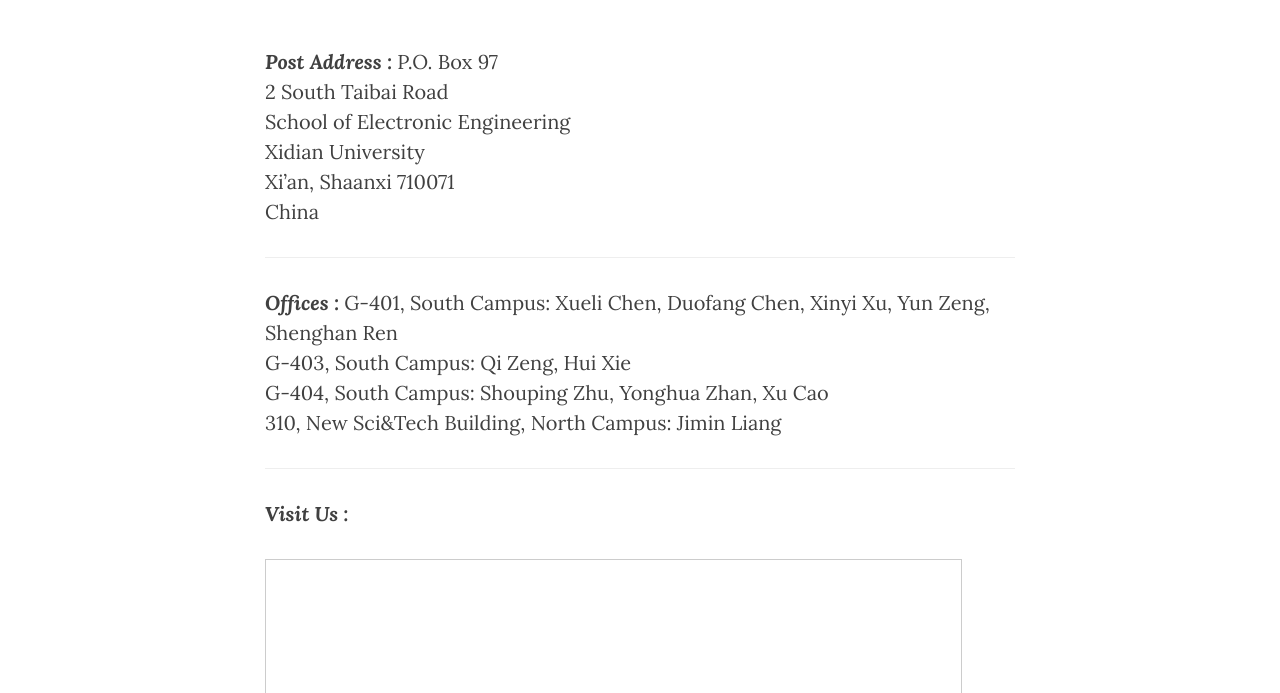
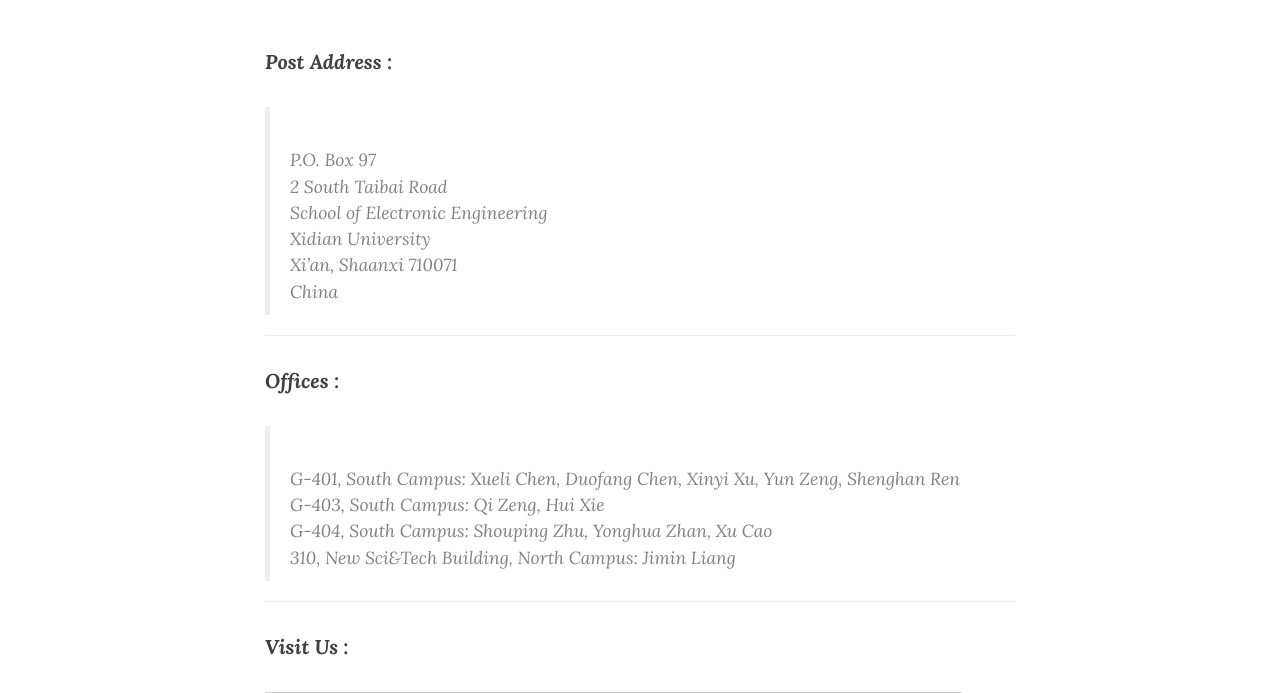
Before and after one commit to jiminliang/jiminliang.github.io.old, a plain HTML site: page contact/index.html in a window 1280 px wide. Shown: the part 301-994 px from the top of the page. Drawn offline with nearby package versions, Linux system fonts and the light colour scheme; some packages are replaced by stand-ins of ours; a script that the page names is missing.

Commit message:
Update address

```diff
--- a/contact/index.html
+++ b/contact/index.html
@@ -238,22 +238,25 @@
 <div class="container">
 	<div class="row">
 		<div class="col-lg-8 col-lg-offset-2 col-md-10 col-md-offset-1">
-			<p><strong><em>Post Address :</em></strong>
-P.O. Box 97 <br />
+			<p><strong><em>Post Address :</em></strong></p>
+<blockquote>
+  <p>P.O. Box 97 <br />
 2 South Taibai Road <br />
 School of Electronic Engineering <br />
 Xidian University <br />
 Xi’an, Shaanxi 710071 <br />
 China <br /></p>
+</blockquote>
 
 <hr />
 
-<p><strong><em>Offices :</em></strong>
-G-401, South Campus: Xueli Chen, Duofang Chen, Xinyi Xu, Yun Zeng, Shenghan Ren <br />
+<p><strong><em>Offices :</em></strong></p>
+<blockquote>
+  <p>G-401, South Campus: Xueli Chen, Duofang Chen, Xinyi Xu, Yun Zeng, Shenghan Ren <br />
 G-403, South Campus: Qi Zeng, Hui Xie <br />
 G-404, South Campus: Shouping Zhu, Yonghua Zhan, Xu Cao <br />
 310, New Sci&amp;Tech Building, North Campus: Jimin Liang <br /></p>
-
+</blockquote>
 <hr />
 
 <p><strong><em>Visit Us :</em></strong> <br /></p>
--- a/feed.xml
+++ b/feed.xml
@@ -5,8 +5,8 @@
     <description>School of Electronic Engineering, Xidian University</description>
     <link>https://jiminliang.github.io/</link>
     <atom:link href="https://jiminliang.github.io/feed.xml" rel="self" type="application/rss+xml" />
-    <pubDate>Wed, 03 Jun 2020 12:09:30 +0800</pubDate>
-    <lastBuildDate>Wed, 03 Jun 2020 12:09:30 +0800</lastBuildDate>
+    <pubDate>Wed, 03 Jun 2020 12:16:55 +0800</pubDate>
+    <lastBuildDate>Wed, 03 Jun 2020 12:16:55 +0800</lastBuildDate>
     <generator>Jekyll v3.8.4</generator>
 
       <item>
```
